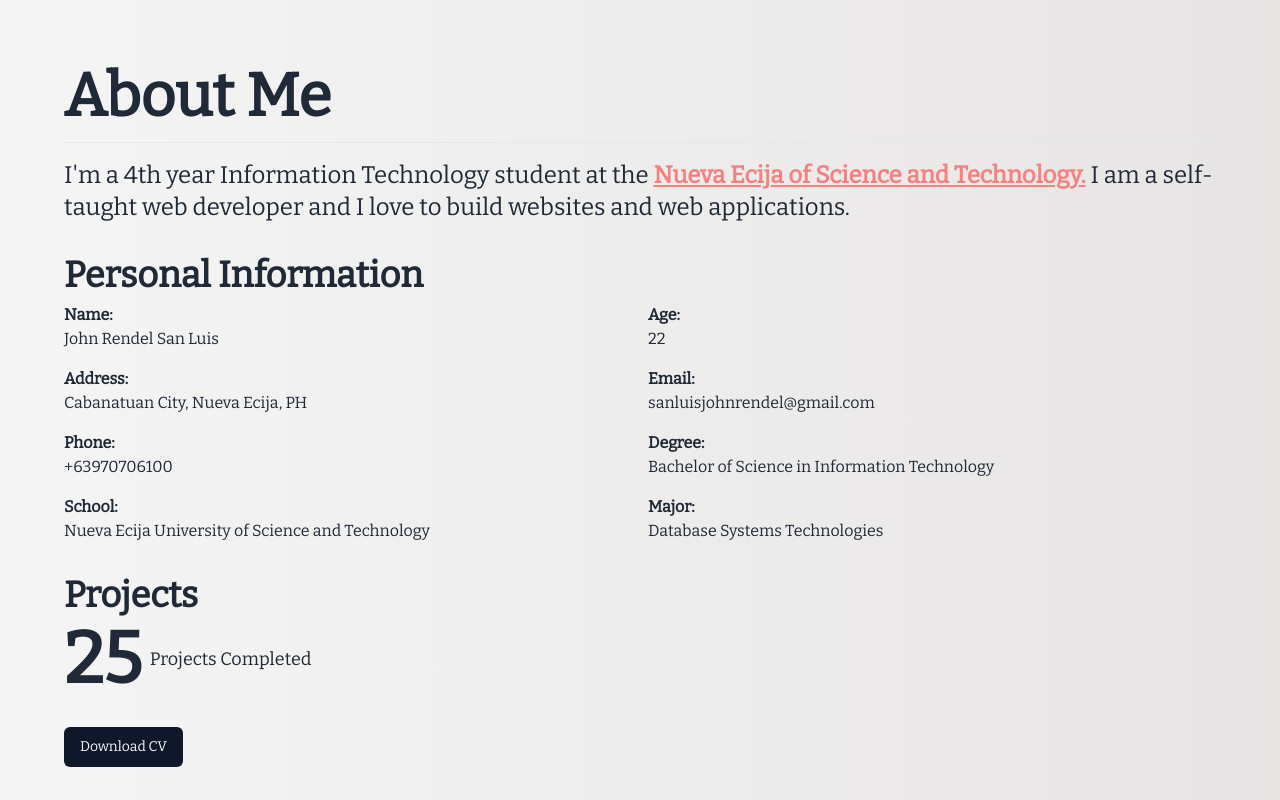
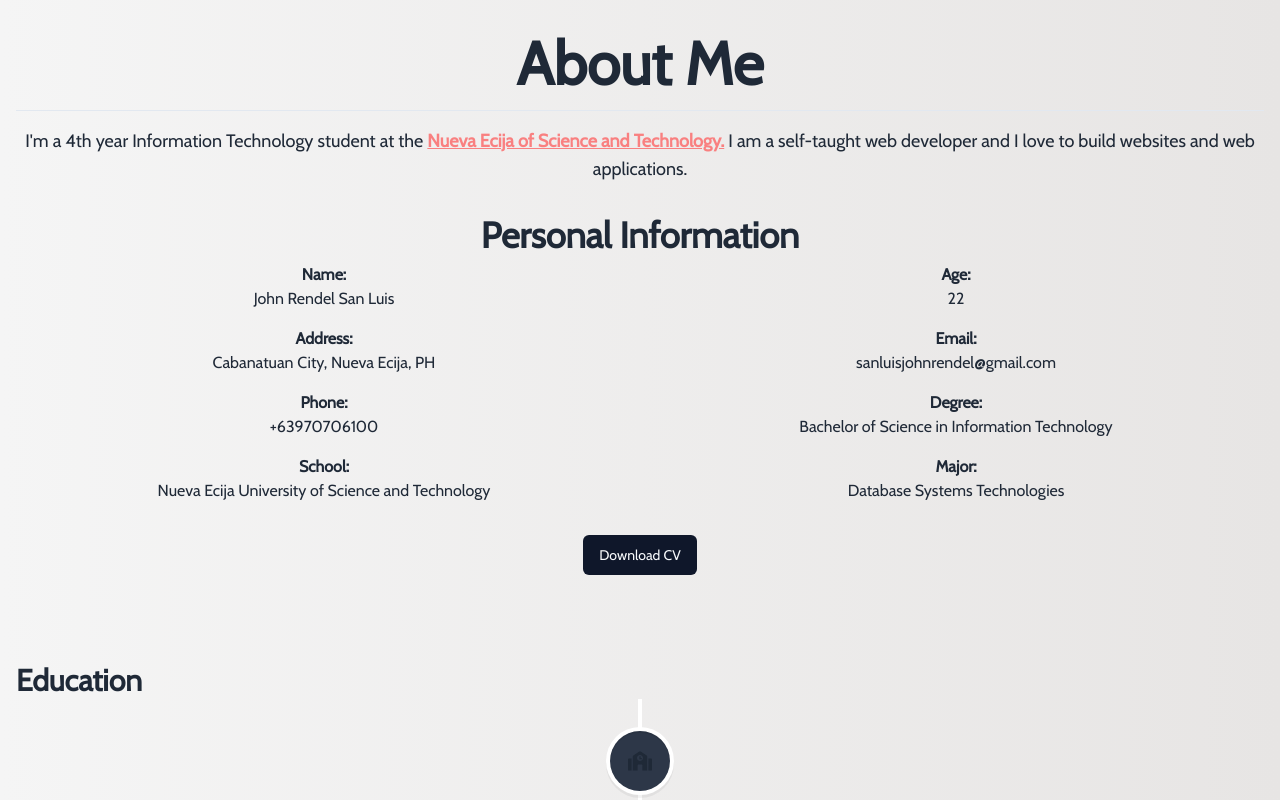
Before and after one commit to JRendel-main/personal-portfolio, a Next.js app: page / in a window 1280 px wide. Shown: the part 600-1400 px from the top of the page. Built offline with nearby package versions, Linux system fonts and the light colour scheme.

Commit message:
Refactor About component and Layout component

```diff
--- a/src/components/About.tsx
+++ b/src/components/About.tsx
@@ -9,24 +9,13 @@ import { motion } from "framer-motion";
 const About = () => {
   return (
     <div id="about" className="mt-20 py-12">
-      <div className="mx-auto px-12">
-        <div className="grid grid-cols-1 gap-8 items-center">
-          <div className="col-span-12 xs:col-span-1 md:col-span-4 flex justify-center md:justify-start">
-            <div className="relative w-48 h-48 xs:hidden sm:hidden">
-              <Image
-                src={"/images/profilesm.png"}
-                alt="profile"
-                layout="fill"
-                objectFit="cover"
-                className="rounded-full"
-              />
-            </div>
-          </div>
-          <div className="col-span-12 xs:col-span-1 md:col-span-8">
-            <div className="text-center md:text-left xs:text-left">
+      <div className="mx-auto">
+        <div className="grid grid-cols-1 gap-8">
+          <div className="">
+            <div className="text-left lg:text-center">
               <h1 className="text-4xl md:text-5xl lg:text-6xl xs:text-1xl font-bold mb-4">About Me</h1>
               <Separator />
-              <p className="text-lg md:text-xl lg:text-2xl mt-4"> {/* Adjusted text size for responsiveness */}
+              <p className="text-1xl lg:text-lg mt-4"> {/* Adjusted text size for responsiveness */}
                 I&apos;m a 4th year Information Technology student at the&nbsp;
                 <Link href="https://neust.edu.ph" target="_blank">
                   <span className="underline font-bold text-red-400">
@@ -74,13 +63,6 @@ const About = () => {
                 </div>
               </div>
               <div className="mt-8">
-                <h2 className="text-2xl md:text-3xl lg:text-4xl font-bold mb-2">Projects</h2> {/* Adjusted text size for responsiveness */}
-                <div className="flex items-center">
-                  <h1 className="text-5xl md:text-6xl lg:text-7xl font-bold mr-2">25</h1> {/* Adjusted text size for responsiveness */}
-                  <p className="text-sm md:text-base lg:text-lg">Projects Completed</p> {/* Adjusted text size for responsiveness */}
-                </div>
-              </div>
-              <div className="mt-8">
                 <Button variant="download">Download CV</Button>
               </div>
             </div>
--- a/src/components/Layout.tsx
+++ b/src/components/Layout.tsx
@@ -1,5 +1,5 @@
 import React, { ReactNode } from "react";
-import { Bitter as Inter } from "next/font/google";
+import { Cabin as Inter } from "next/font/google";
 import NavBar from "./NavBar";
 import { ThemeProvider } from "@/components/theme-provider";
 import Footer from "./Footer";
--- a/src/pages/index.tsx
+++ b/src/pages/index.tsx
@@ -10,7 +10,7 @@ export default function Home() {
     <main>
       <meta name="viewport" content="width=device-width, initial-scale=1" />
       <Layout>
-        <div className="container mx-auto px-4 mt-24 min-h-screen overflow-hidden">
+        <div className="container mx-auto px-4 mt-24 min-h-screen min-w-screen">
           <div className="mb-10">
             <Hero />
           </div>
```
